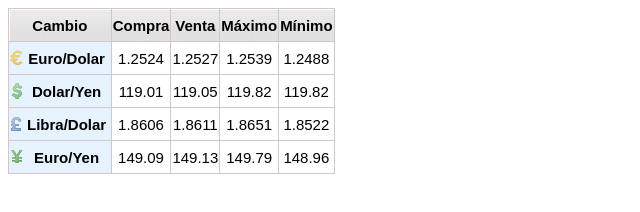
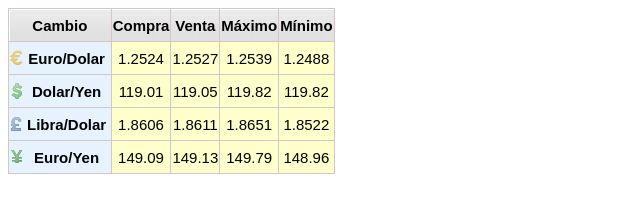
Before and after one commit to flornovello91/HTML-CSS-ejercitacion, a plain HTML site: page Ejercicio11/ejercicio11.html in a window 1280 px wide. Shown: the whole page, without its empty margins (0-640 px from the left). Drawn offline with Linux system fonts and the light colour scheme.

Commit message:
actualizando

```diff
--- a/Ejercicio11/index.css
+++ b/Ejercicio11/index.css
@@ -29,3 +29,6 @@ table th.yen{
     background: #E6F3FF url(imagenes/yen.png) no-repeat left center;
     padding: 0 .3em 0 1.2em;
 }
+td{
+    background-color: #FFFFCC;
+}
```
